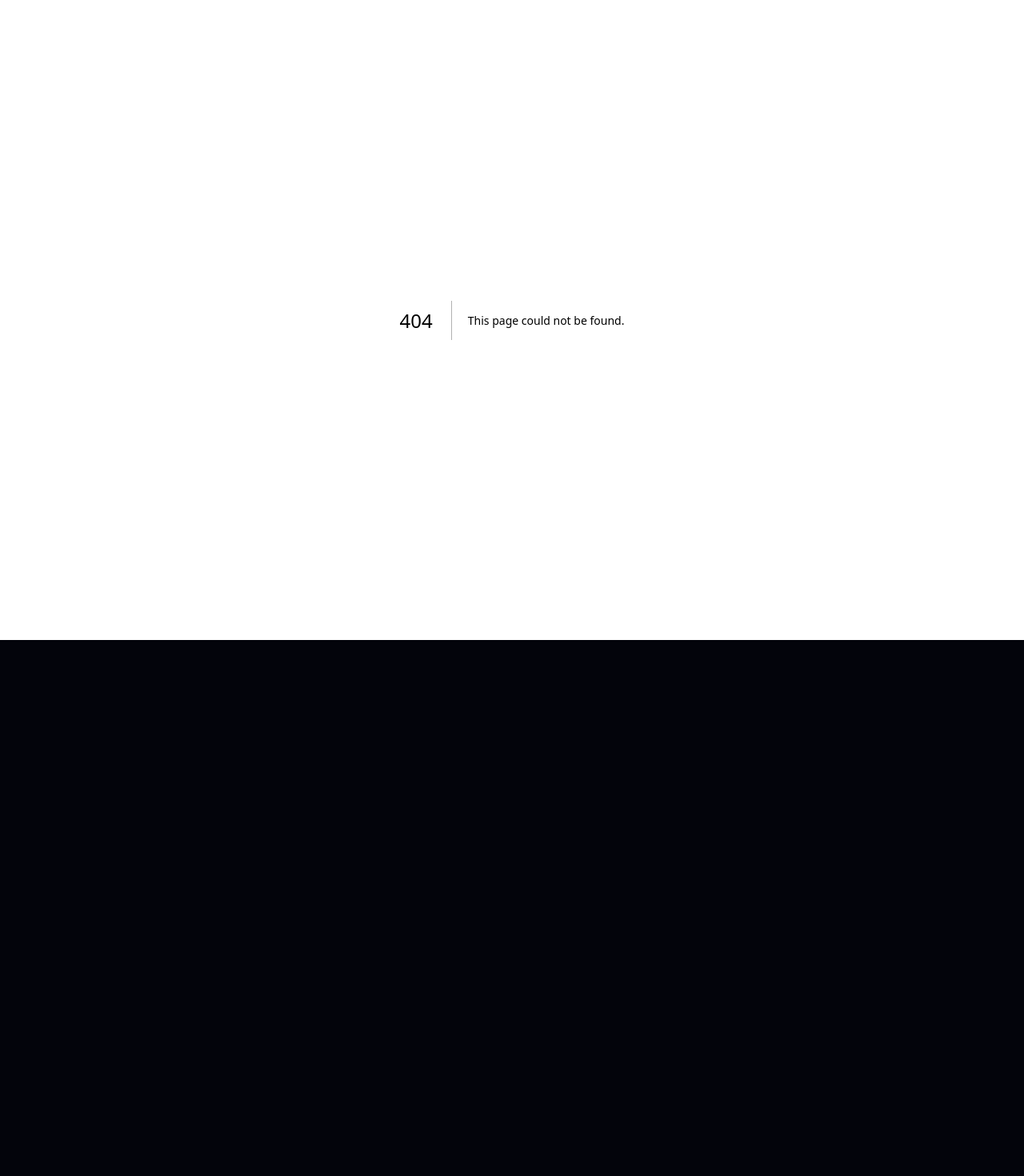
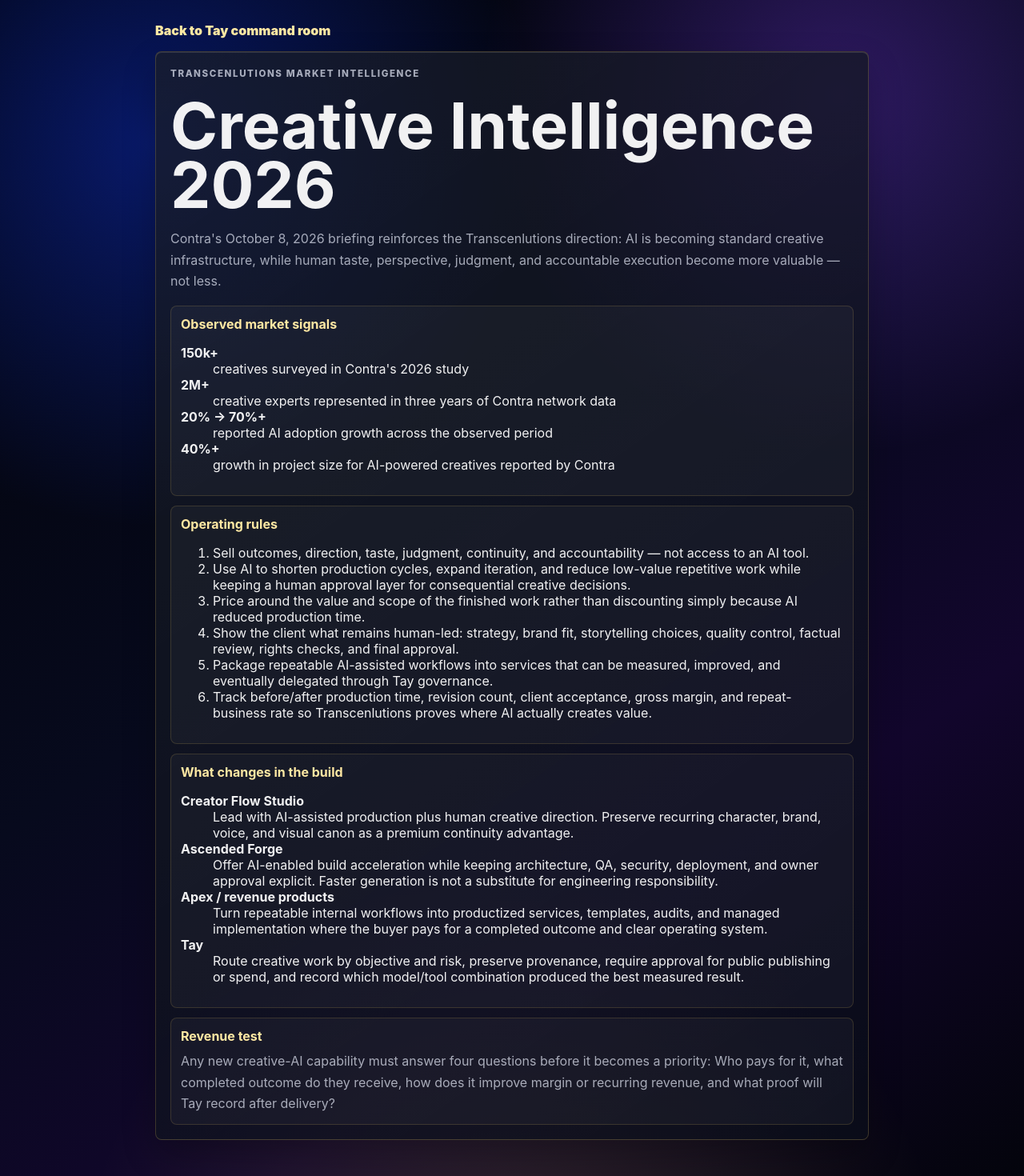
Before and after one commit to transcenlutions25/transcenlutions, a Next.js app: page /creative-intelligence in a window 1280 px wide. Before the commit this address had no page. Shown: the top 1470 px of the page at 80% size. Before the commit the page ends 800 px from the top, so only its background shows below. Built offline with nearby package versions, Linux system fonts and the light colour scheme.

Commit message:
Add creative intelligence operating brief

```diff
--- /dev/null
+++ b/app/creative-intelligence/page.tsx
@@ -0,0 +1,74 @@
+import Link from "next/link";
+
+const marketSignals = [
+  ["150k+", "creatives surveyed in Contra's 2026 study"],
+  ["2M+", "creative experts represented in three years of Contra network data"],
+  ["20% → 70%+", "reported AI adoption growth across the observed period"],
+  ["40%+", "growth in project size for AI-powered creatives reported by Contra"],
+] as const;
+
+const operatingRules = [
+  "Sell outcomes, direction, taste, judgment, continuity, and accountability — not access to an AI tool.",
+  "Use AI to shorten production cycles, expand iteration, and reduce low-value repetitive work while keeping a human approval layer for consequential creative decisions.",
+  "Price around the value and scope of the finished work rather than discounting simply because AI reduced production time.",
+  "Show the client what remains human-led: strategy, brand fit, storytelling choices, quality control, factual review, rights checks, and final approval.",
+  "Package repeatable AI-assisted workflows into services that can be measured, improved, and eventually delegated through Tay governance.",
+  "Track before/after production time, revision count, client acceptance, gross margin, and repeat-business rate so Transcenlutions proves where AI actually creates value.",
+] as const;
+
+const serviceImplications = [
+  ["Creator Flow Studio", "Lead with AI-assisted production plus human creative direction. Preserve recurring character, brand, voice, and visual canon as a premium continuity advantage."],
+  ["Ascended Forge", "Offer AI-enabled build acceleration while keeping architecture, QA, security, deployment, and owner approval explicit. Faster generation is not a substitute for engineering responsibility."],
+  ["Apex / revenue products", "Turn repeatable internal workflows into productized services, templates, audits, and managed implementation where the buyer pays for a completed outcome and clear operating system."],
+  ["Tay", "Route creative work by objective and risk, preserve provenance, require approval for public publishing or spend, and record which model/tool combination produced the best measured result."],
+] as const;
+
+export default function CreativeIntelligencePage() {
+  return (
+    <main className="info-shell">
+      <Link className="info-back" href="/">Back to Tay command room</Link>
+      <article className="info-panel">
+        <p className="eyebrow">Transcenlutions Market Intelligence</p>
+        <h1>Creative Intelligence 2026</h1>
+        <p className="info-intro">
+          Contra's October 8, 2026 briefing reinforces the Transcenlutions direction: AI is becoming standard creative infrastructure, while human taste, perspective, judgment, and accountable execution become more valuable — not less.
+        </p>
+
+        <div className="info-section-grid">
+          <section>
+            <h2>Observed market signals</h2>
+            <dl>
+              {marketSignals.map(([metric, meaning]) => (
+                <div key={metric}>
+                  <dt><strong>{metric}</strong></dt>
+                  <dd>{meaning}</dd>
+                </div>
+              ))}
+            </dl>
+          </section>
+          <section>
+            <h2>Operating rules</h2>
+            <ol>{operatingRules.map(rule => <li key={rule}>{rule}</li>)}</ol>
+          </section>
+          <section>
+            <h2>What changes in the build</h2>
+            <dl>
+              {serviceImplications.map(([area, body]) => (
+                <div key={area}>
+                  <dt><strong>{area}</strong></dt>
+                  <dd>{body}</dd>
+                </div>
+              ))}
+            </dl>
+          </section>
+          <section>
+            <h2>Revenue test</h2>
+            <p>
+              Any new creative-AI capability must answer four questions before it becomes a priority: Who pays for it, what completed outcome do they receive, how does it improve margin or recurring revenue, and what proof will Tay record after delivery?
+            </p>
+          </section>
+        </div>
+      </article>
+    </main>
+  );
+}
```
